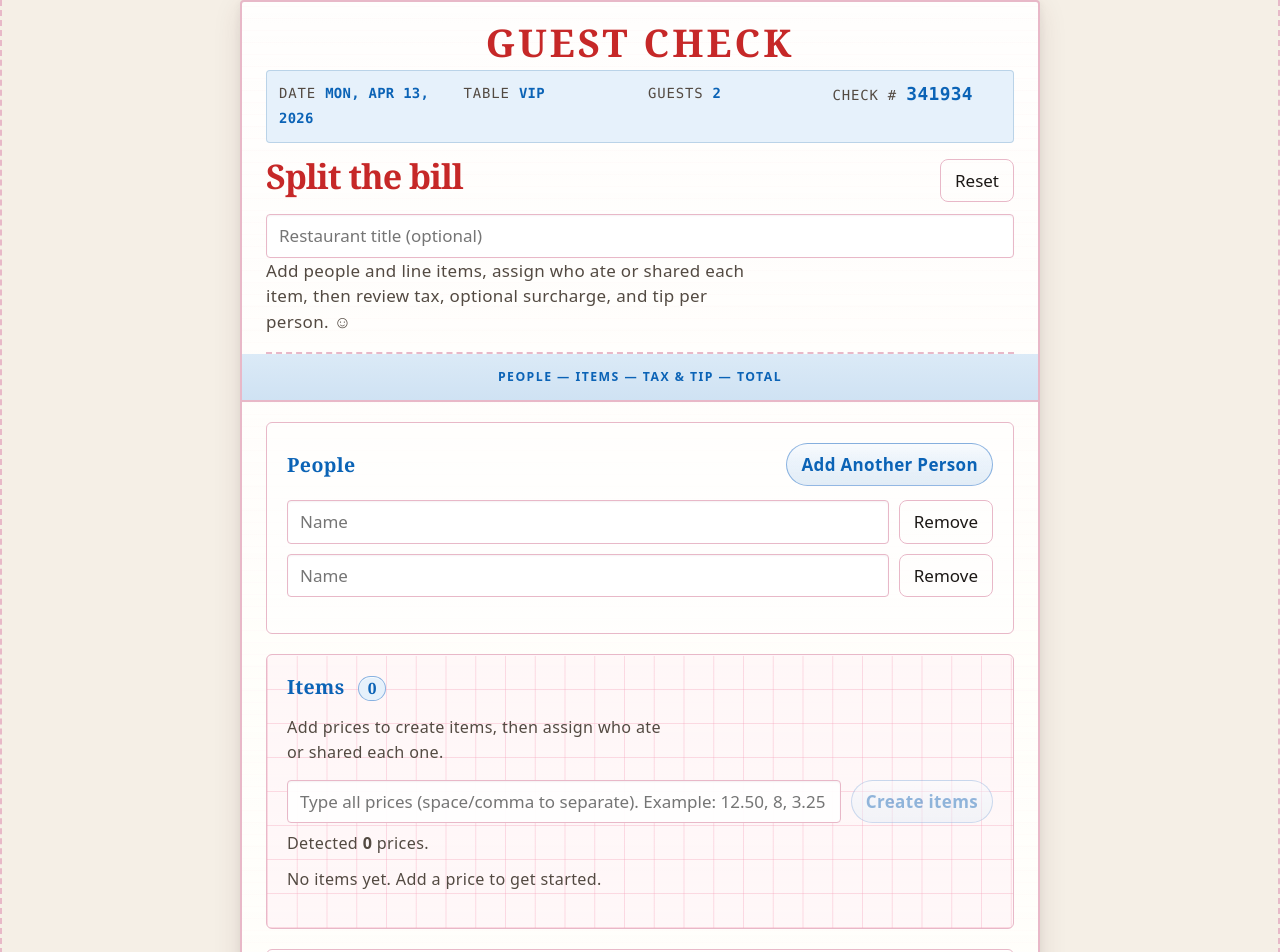
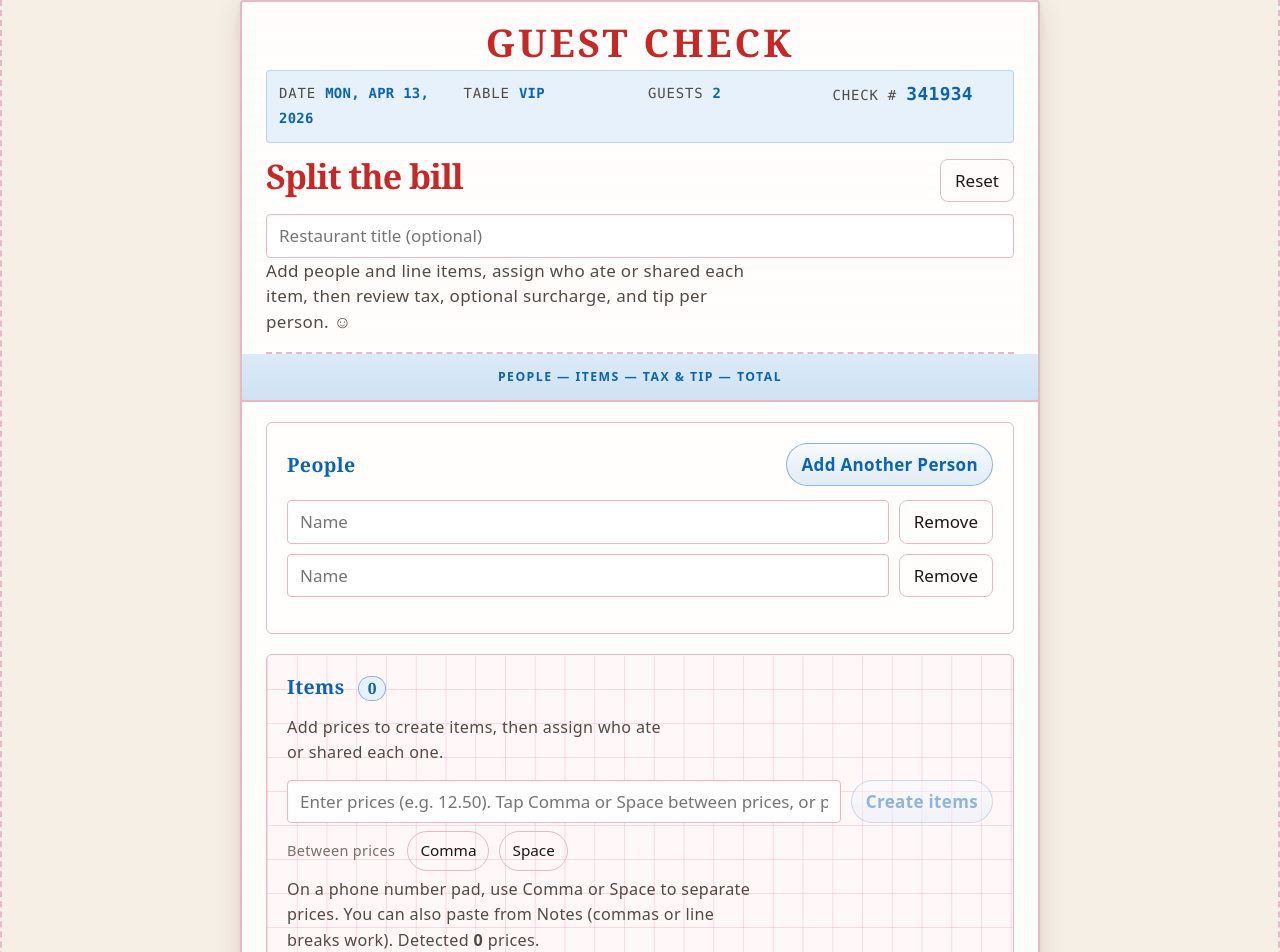
Before and after one commit to operana/split-the-bill, a React (Vite) app in the folder split-the-bill/: page / in a window 1280 px wide. Shown: the top 952 px of the page. Built offline with nearby package versions, Linux system fonts and the light colour scheme.

Commit message:
fix bulk item add functionality

```diff
--- a/split-the-bill/src/App.css
+++ b/split-the-bill/src/App.css
@@ -527,8 +527,34 @@ html, body {
   background: var(--butter-soft);
 }
 
+.bill-row--bulk-main {
+  align-items: stretch;
+}
+
+.bill-bulk-delims {
+  display: flex;
+  flex-wrap: wrap;
+  align-items: center;
+  gap: 8px 10px;
+  margin-bottom: 10px;
+}
+
+.bill-bulk-delims-label {
+  font-size: 0.85rem;
+  color: var(--text);
+  opacity: 0.78;
+  margin-right: 2px;
+}
+
+.bill-btn-delim {
+  padding: 6px 12px;
+  font-size: 0.9rem;
+  border-radius: 999px;
+}
+
 .bill-bulk-hint {
   margin: -4px 0 10px;
+  max-width: 52ch;
 }
 
 
--- a/split-the-bill/src/App.jsx
+++ b/split-the-bill/src/App.jsx
@@ -274,6 +274,37 @@ export default function App() {
 
   const shareReadyPrevRef = useRef(false)
   const celebrateTimerRef = useRef(null)
+  const bulkPricesInputRef = useRef(null)
+
+  function insertBulkDelimiter(insertion) {
+    const el = bulkPricesInputRef.current
+    let next
+    let caret
+
+    if (el && typeof el.selectionStart === 'number' && typeof el.selectionEnd === 'number') {
+      const start = el.selectionStart
+      const end = el.selectionEnd
+      next = bulkPricesText.slice(0, start) + insertion + bulkPricesText.slice(end)
+      caret = start + insertion.length
+    } else {
+      next = bulkPricesText + insertion
+      caret = next.length
+    }
+
+    setBulkPricesText(next)
+    if (bulkAddError) setBulkAddError('')
+
+    requestAnimationFrame(() => {
+      const input = bulkPricesInputRef.current
+      if (!input) return
+      input.focus()
+      try {
+        input.setSelectionRange(caret, caret)
+      } catch {
+        /* ignore invalid range */
+      }
+    })
+  }
 
   function addPerson() {
     setPeople((prev) => [...prev, { id: uid(), name: '' }])
@@ -544,13 +575,17 @@ export default function App() {
         <p className="bill-muted bill-items-lede">
           Add prices to create items, then assign who ate or shared each one.
         </p>
-        <div className="bill-row" style={{ marginTop: 10, marginBottom: 12 }}>
+        <div style={{ marginTop: 10 }}>
+          <div className="bill-row bill-row--bulk-main" style={{ marginBottom: 8 }}>
             <input
+              ref={bulkPricesInputRef}
+              id="bulk-prices-input"
               className="bill-input bill-input-grow"
               type="text"
               inputMode="decimal"
               enterKeyHint="done"
-            placeholder="Type all prices (space/comma to separate). Example: 12.50, 8, 3.25"
+              aria-describedby="bulk-prices-hint"
+              placeholder="Enter prices (e.g. 12.50). Tap Comma or Space between prices, or paste a list."
               value={bulkPricesText}
               onChange={(e) => {
                 setBulkPricesText(e.target.value)
@@ -566,8 +601,32 @@ export default function App() {
               Create {bulkParsedPrices.length || ''} item{bulkParsedPrices.length === 1 ? '' : 's'}
             </button>
           </div>
-        <p className="bill-muted bill-bulk-hint">
-          Detected <strong>{bulkParsedPrices.length}</strong> price
+          <div
+            className="bill-bulk-delims"
+            role="group"
+            aria-label="Insert between prices"
+          >
+            <span className="bill-bulk-delims-label">Between prices</span>
+            <button
+              type="button"
+              className="bill-btn bill-btn-ghost bill-btn-delim"
+              onClick={() => insertBulkDelimiter(', ')}
+            >
+              Comma
+            </button>
+            <button
+              type="button"
+              className="bill-btn bill-btn-ghost bill-btn-delim"
+              onClick={() => insertBulkDelimiter(' ')}
+            >
+              Space
+            </button>
+          </div>
+        </div>
+        <p id="bulk-prices-hint" className="bill-muted bill-bulk-hint">
+          On a phone number pad, use Comma or Space to separate prices. You can also paste from
+          Notes (commas or line breaks work). Detected <strong>{bulkParsedPrices.length}</strong>{' '}
+          price
           {bulkParsedPrices.length === 1 ? '' : 's'}.
         </p>
         {bulkAddError ? (
```
Lines whose indentation alone changed are shown as unchanged.
